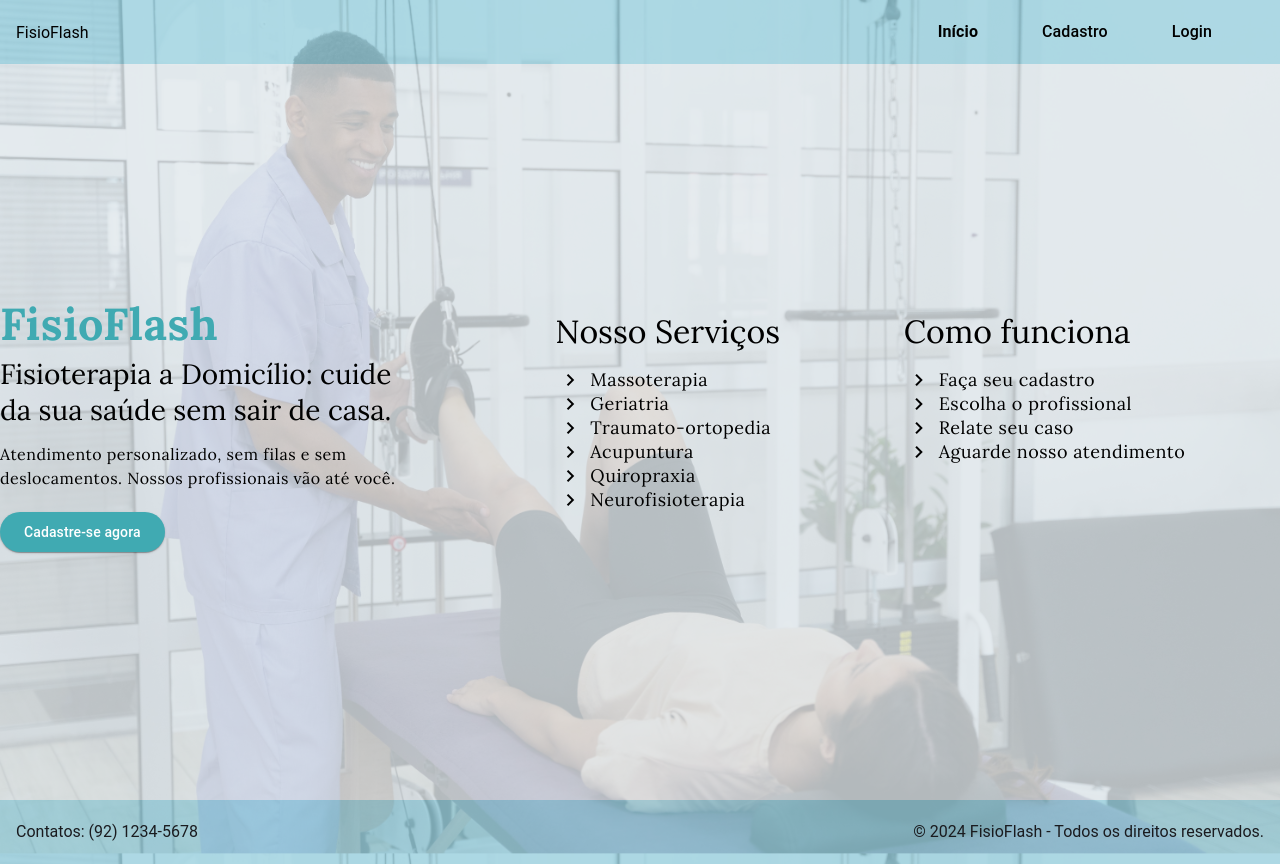
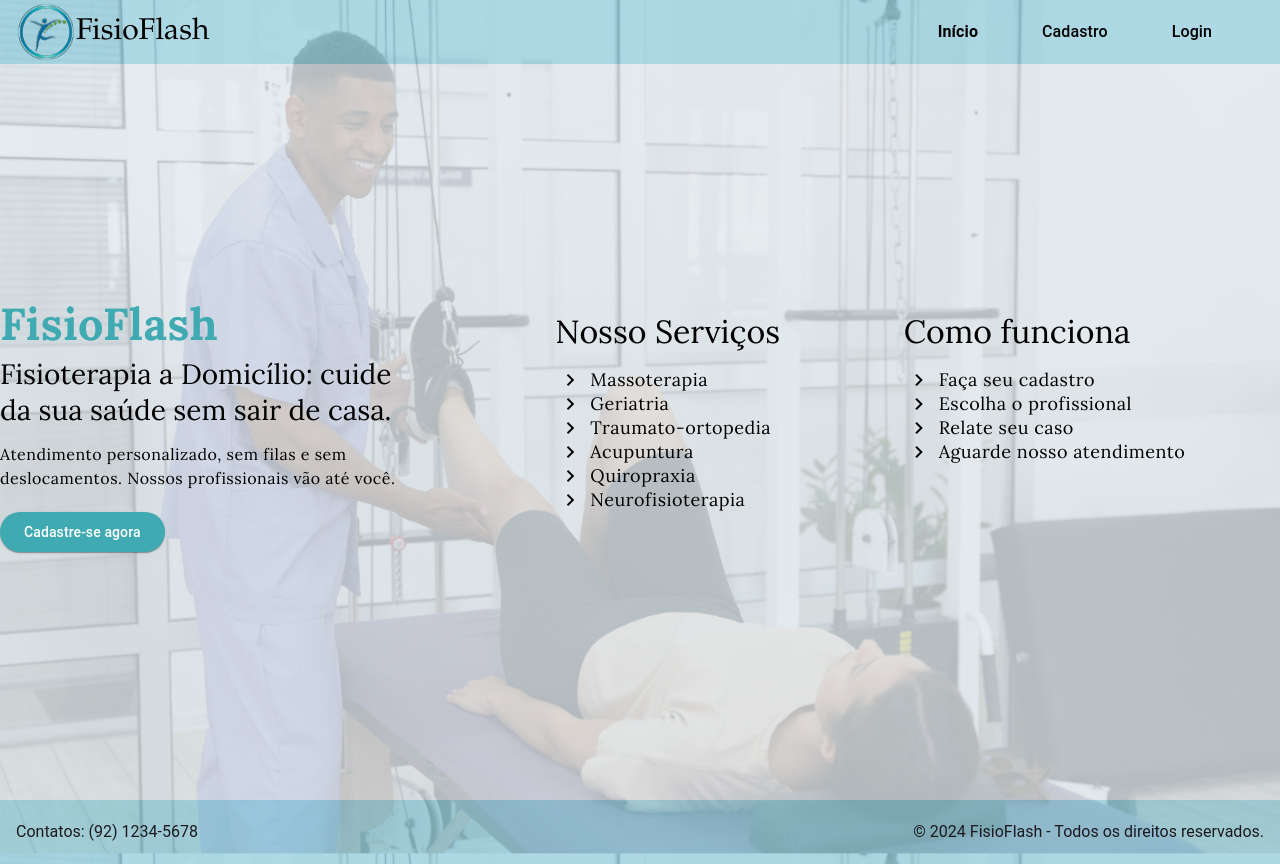
Before and after one commit to jumara-pimenta/fisioflash-frontend, an Angular app: page / in a window 1280 px wide. Built offline with nearby package versions, Linux system fonts and the light colour scheme.

Commit message:
add logo aplicação

```diff
--- a/angular.json
+++ b/angular.json
@@ -21,10 +21,8 @@
             ],
             "tsConfig": "tsconfig.app.json",
             "assets": [
-              {
-                "glob": "**/*",
-                "input": "public"
-              }
+              "src/assets",
+              "src/favicon.ico"
             ],
             "styles": [
               "@angular/material/prebuilt-themes/azure-blue.css",
--- a/src/app/app.component.html
+++ b/src/app/app.component.html
@@ -1,5 +1,5 @@
 <mat-toolbar color="primary">
-  <span><a routerLink="/">FisioFlash</a></span>
+  <img alt="" class="logo" src="assets/images/logo.svg" height="60"><a style="font-family:'Garamond'; font-size: 30px">FisioFlash</a>
   <span class="spacer"></span>
   <nav>
     <a mat-button routerLink="/" routerLinkActive="active">Início</a>
--- a/src/app/app.component.ts
+++ b/src/app/app.component.ts
@@ -4,12 +4,12 @@ import { MatToolbarModule } from '@angular/material/toolbar';
 import { MatButtonModule } from '@angular/material/button';
 import { AuthService } from './auth.service';
 import { HttpClientModule } from '@angular/common/http';
-import { CommonModule } from '@angular/common';
+import {CommonModule, NgOptimizedImage} from '@angular/common';
 
 @Component({
   selector: 'app-root',
   standalone: true,
-  imports: [HttpClientModule, RouterOutlet, MatToolbarModule, MatButtonModule,  RouterModule, CommonModule],
+  imports: [HttpClientModule, RouterOutlet, MatToolbarModule, MatButtonModule, RouterModule, CommonModule, NgOptimizedImage],
   templateUrl: './app.component.html',
   styleUrls: ['./app.component.css'],
   // providers: [AuthService]
```
Also changed, not shown: src/assets/images/logo.svg (added).
